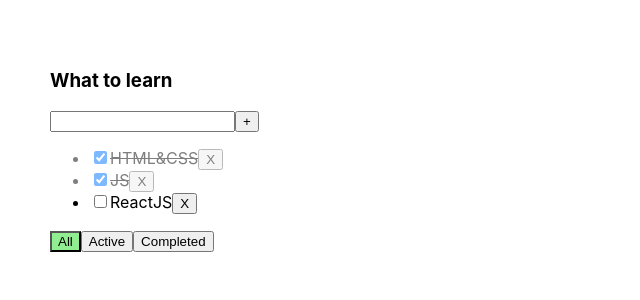
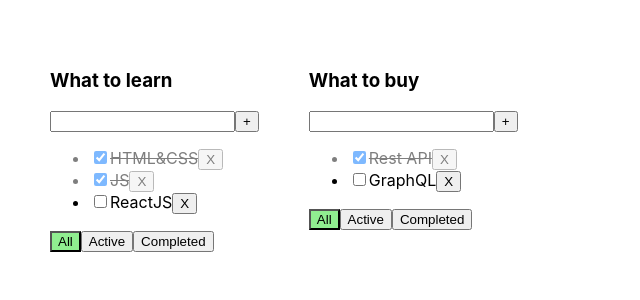
Before and after one commit to ibdkn/my-todolist, a React (Create React App) app: page / in a window 1280 px wide. Shown: the top 300 px of the page, without its empty margins (0-640 px from the left). Built offline with nearby package versions, Linux system fonts and the light colour scheme.

Commit message:
added new structure for todolists and tasks

```diff
--- a/src/App.tsx
+++ b/src/App.tsx
@@ -3,59 +3,92 @@
 import {Todolist} from "./components/Todolist/Todolist";
 import {v1} from "uuid";
 
+export type TodolistType = {
+    id: string
+    title: string
+    filter: FilterValueType
+}
+
+export type TasksState = {
+    [key: string]: TaskType[]
+}
+
 export type TaskType = {
-    id: string,
-    title: string,
+    id: string
+    title: string
     isDone: boolean
 }
 
 export type FilterValueType = 'all' | 'active' | 'completed'
 
+const todolistID1 = v1()
+const todolistID2 = v1()
+
 function App() {
-    const [tasks, setTasks] = useState<TaskType[]>([
-        {id: v1(), title: 'HTML&CSS', isDone: true},
-        {id: v1(), title: 'JS', isDone: true},
-        {id: v1(), title: 'ReactJS', isDone: false},
-    ]);
-    const [filter, setFilter] = useState<FilterValueType>('all');
+    const [todolists, setTodolists] = useState<TodolistType[]>([
+        {id: todolistID1, title: 'What to learn', filter: 'all'},
+        {id: todolistID2, title: 'What to buy', filter: 'all'},
+    ])
+
+    const [tasks, setTasks] = useState<TasksState>({
+        [todolistID1]: [
+            { id: v1(), title: 'HTML&CSS', isDone: true },
+            { id: v1(), title: 'JS', isDone: true },
+            { id: v1(), title: 'ReactJS', isDone: false },
+        ],
+        [todolistID2]: [
+            { id: v1(), title: 'Rest API', isDone: true },
+            { id: v1(), title: 'GraphQL', isDone: false },
+        ],
+    })
 
     const removeTask = (taskId: string) => {
-        const taskCopy = [...tasks];
-        setTasks(taskCopy.filter(t => t.id !== taskId));
+        // const taskCopy = [...tasks];
+        // setTasks(taskCopy.filter(t => t.id !== taskId));
     }
 
     const addTask = (title: string) => {
-        const newTask = {id: v1(), title, isDone: false};
-        setTasks([newTask, ...tasks]);
+        // const newTask = {id: v1(), title, isDone: false};
+        // setTasks([newTask, ...tasks]);
     }
 
-    let filteredTasks = tasks;
-    if(filter === 'active') {
-        filteredTasks = tasks.filter(t => !t.isDone);
-    }
-    if(filter === 'completed') {
-        filteredTasks = tasks.filter(t => t.isDone);
-    }
-
-    const changeTaskFilter = (filter: FilterValueType) => {
-        setFilter(filter)
+    const changeTaskFilter = (todolistID: string, filter: FilterValueType) => {
+        setTodolists(todolists.map(tl => tl.id === todolistID ? {...tl, filter} : tl));
     }
 
     const changeTaskStatus = (taskId: string, isDone: boolean) => {
-        const taskCopy = tasks;
-        setTasks(taskCopy.map(t => t.id === taskId ? {...t, isDone} : t));
+        // const taskCopy = tasks;
+        // setTasks(taskCopy.map(t => t.id === taskId ? {...t, isDone} : t));
     }
 
     return (
         <div className="App">
-            <Todolist title="What to learn"
+            {todolists.map(tl => {
+
+                const allTodolistTasks = tasks[tl.id];
+
+                let filteredTasks = allTodolistTasks;
+
+                if(tl.filter === 'active') {
+                    filteredTasks = allTodolistTasks.filter(t => !t.isDone);
+                }
+                if(tl.filter === 'completed') {
+                    filteredTasks = allTodolistTasks.filter(t => t.isDone);
+                }
+
+                return (
+                    <Todolist key={tl.id}
+                              todolistID={tl.id}
+                              title={tl.title}
                               tasks={filteredTasks}
-                      filter={filter}
+                              filter={tl.filter}
                               removeTask={removeTask}
                               addTask={addTask}
                               changeTaskStatus={changeTaskStatus}
                               changeTaskFilter={changeTaskFilter}
                     />
+                )
+            })}
         </div>
     );
 }
--- a/src/components/Todolist/Todolist.tsx
+++ b/src/components/Todolist/Todolist.tsx
@@ -4,6 +4,7 @@
 import {ChangeEvent, KeyboardEvent, useState} from "react";
 
 type TodolistPropsType = {
+    todolistID: string
     title: string
     tasks: TaskType[]
     filter: FilterValueType
@@ -11,9 +12,11 @@
     removeTask: (taskId: string) => void
     addTask: (title: string) => void
     changeTaskStatus: (taskId: string, isDone: boolean) => void
-    changeTaskFilter: (filter: FilterValueType) => void
+    changeTaskFilter: (todolistID: string, filter: FilterValueType) => void
 };
+
 export const Todolist = ({
+                             todolistID,
                              title,
                              tasks,
                              filter,
@@ -27,7 +30,7 @@
     const [error, setError] = useState<string | null>(null);
 
     const changeTaskFilterHandler = (filter: FilterValueType) => {
-        changeTaskFilter(filter);
+        changeTaskFilter(todolistID, filter);
     }
 
     const addTaskHandler = () => {
```
Lines whose indentation alone changed are shown as unchanged.
